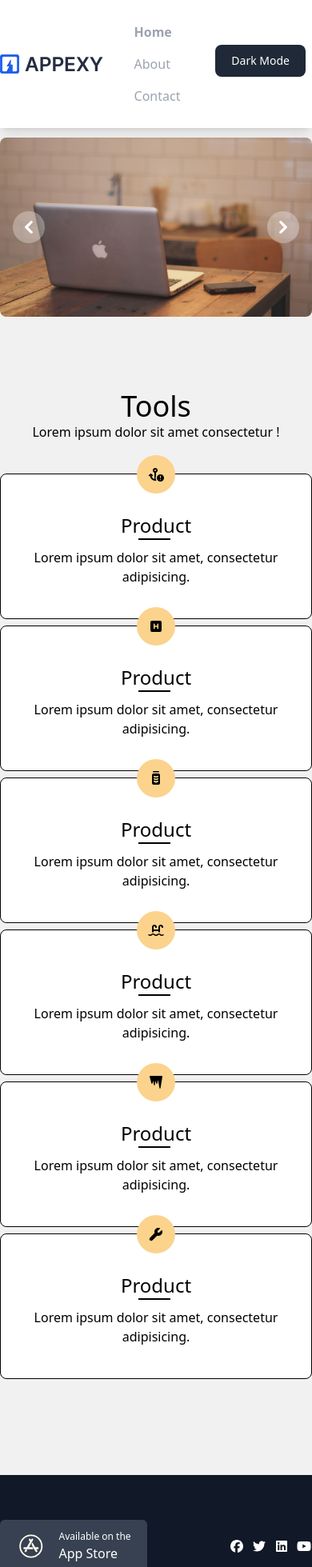
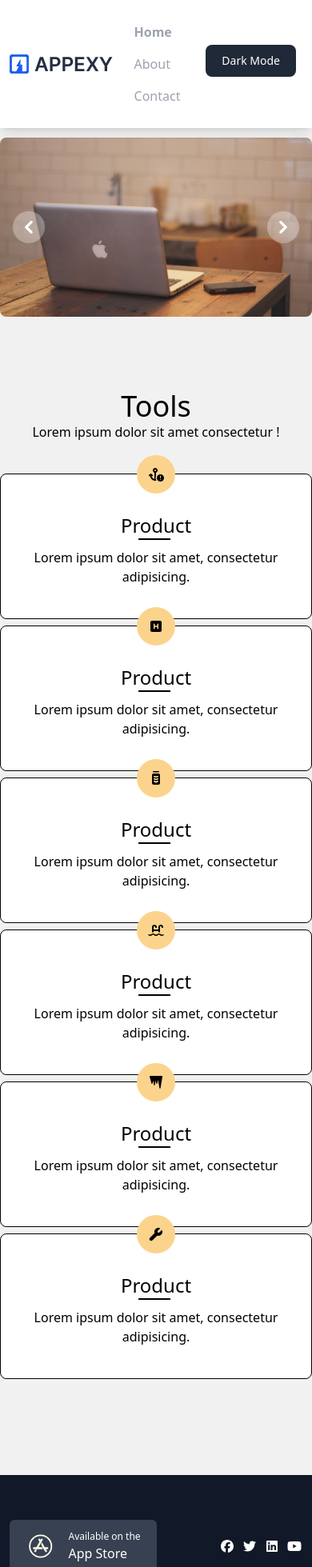
Before and after one commit to Mahmoudkhalafalah/Assignment-two, an Angular app: page /home in a window 390 px wide. Shown: the top 1959 px of the page at 80% size. Built offline with nearby package versions, Linux system fonts and the light colour scheme; grey boxes are pictures that could not be loaded.

Commit message:
navbar+footer padding in small screens

```diff
--- a/src/app/components/footer/footer.html
+++ b/src/app/components/footer/footer.html
@@ -1,5 +1,4 @@
-<footer class="bg-gray-900">
-
+<footer class="bg-gray-900 px-3 md:px-0">
   <div class="container mx-auto flex justify-between items-center py-14">
     <div class="footer-button py-3 px-5 bg-gray-700 rounded-md">
       <a href="" class="flex items-center space-x-4">
--- a/src/app/components/navbar/navbar.html
+++ b/src/app/components/navbar/navbar.html
@@ -1,4 +1,4 @@
-<nav class="shadow-lg bg-white" (load)="toggleTheme()">
+<nav class="shadow-lg bg-white px-3 md:px-0" (load)="toggleTheme()">
   <div class="container mx-auto flex justify-between items-center py-7">
     <div class="nav-img">
       <a href=""><img src="./asset 0.png" alt="Logo" class="logo"></a>
```
